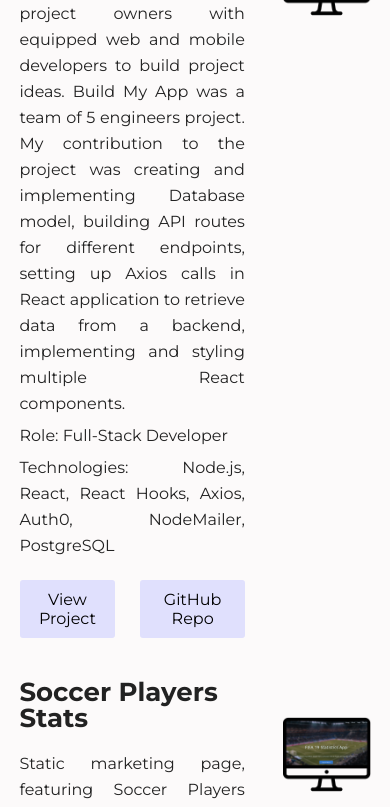
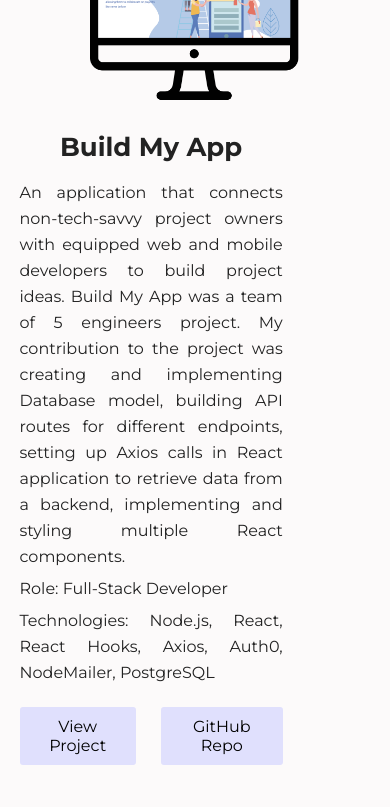
Before and after one commit to MarinaBaskova/portfolio, a React (Create React App) app: page / in a window 390 px wide. Shown: the part 1860-2667 px from the top of the page. Built offline with nearby package versions, Linux system fonts and the light colour scheme; the HTML template or start-up script is replaced by a standard one.

Commit message:
changed project position

```diff
--- a/src/components/Projects.js
+++ b/src/components/Projects.js
@@ -12,7 +12,7 @@
           {projectsList.map(project => (
             <div className="projects" key={project.id}>
               <div className="info">
-                <h3>{project.name}</h3>
+                <h3 className="project-name">{project.name}</h3>
                 <p className="project-description">{project.description}</p>
                 <p className="project-description">
                   <span>Role:</span> {project.role}
--- a/src/index.css
+++ b/src/index.css
@@ -372,10 +372,16 @@
   padding: 40px 0px 60px;
 }
 
-@media (max-width: 800px) {
+@media (max-width: 575px) {
   .projects {
-    padding: 0px;
+    padding: 0;
+    flex-direction: column-reverse;
   }
+}
+
+.project-name {
+  text-align: center;
+  margin-top: 2rem;
 }
 
 .info {
@@ -392,6 +398,12 @@
   -webkit-box-align: center;
   align-items: center;
 }
+@media (max-width: 575px) {
+  .buttons {
+    justify-content: center;
+  }
+}
+
 .project-images {
   width: 68%;
   display: flex;
@@ -399,8 +411,17 @@
 }
 @media (max-width: 800px) {
   .project-images {
-    width: 40%;
+    width: 60%;
     margin-top: 3rem;
+    /* display: flex; */
+    /* justify-content: center; */
+    margin: 0 auto;
+  }
+}
+
+@media (max-width: 575px) {
+  .project-images {
+    padding-left: 0;
   }
 }
 
```
